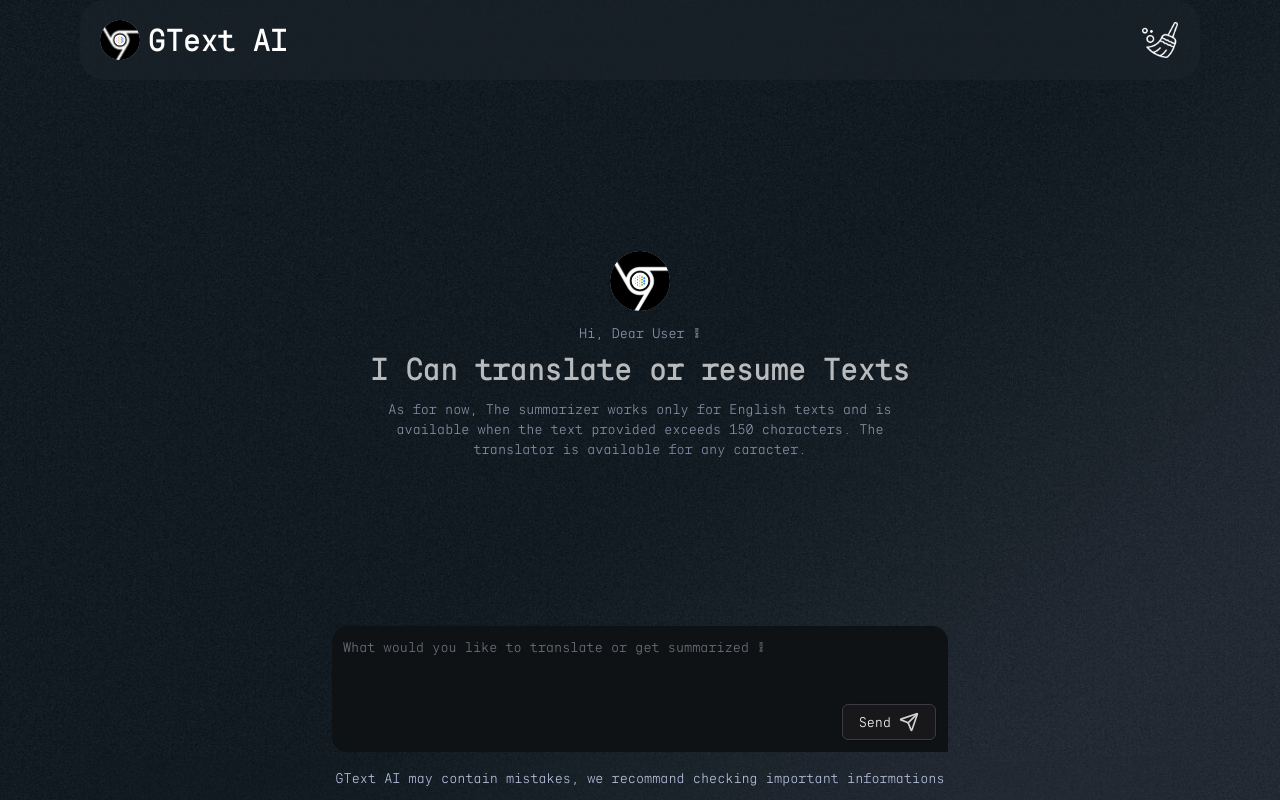
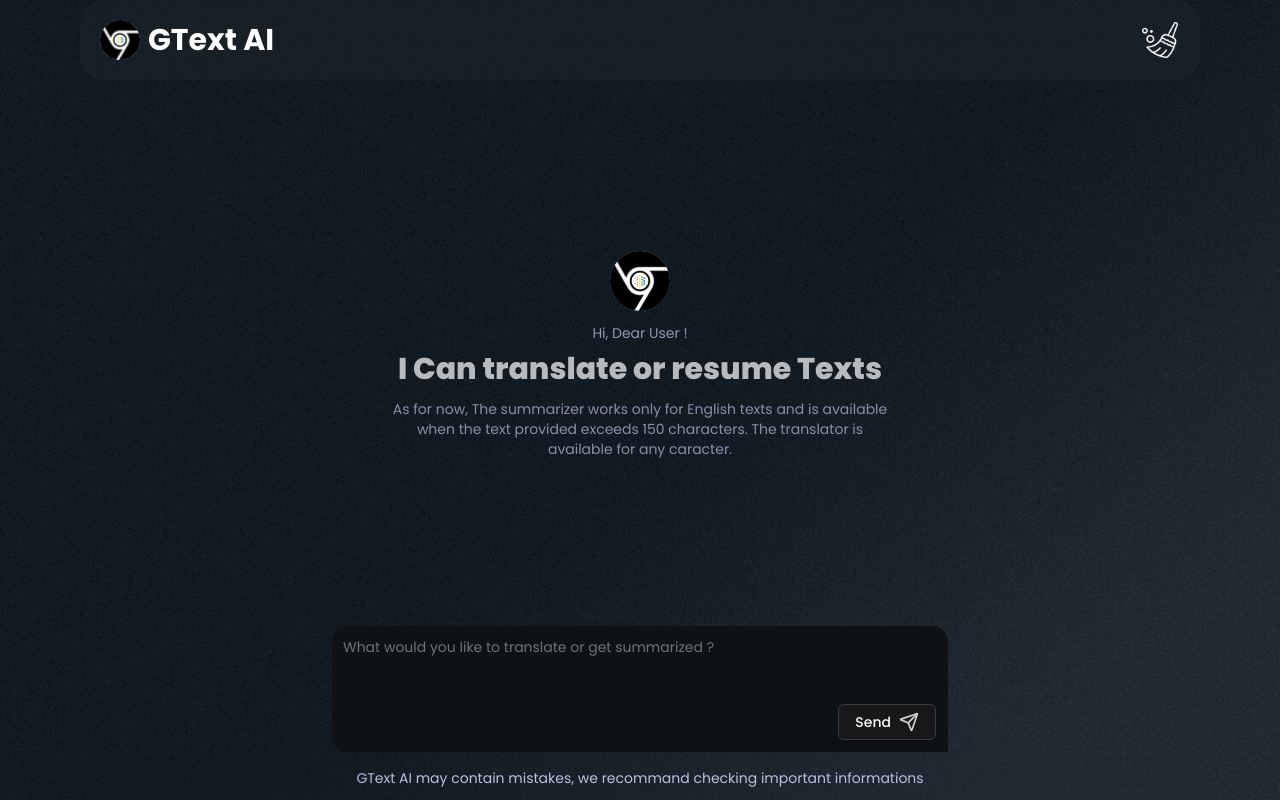
Before and after one commit to Jomagene/hng12-stage3-ai-text-interface, a Next.js app: page / in a window 1280 px wide. Built offline with nearby package versions, Linux system fonts and the light colour scheme.

Commit message:
style: imrpove font

```diff
--- a/app/layout.js
+++ b/app/layout.js
@@ -9,6 +9,12 @@
 export default function RootLayout({ children }) {
   return (
     <html lang="en">
+      <head>
+        <link
+          href="https://fonts.googleapis.com/css2?family=Poppins:ital,wght@0,100;0,200;0,300;0,400;0,500;0,600;0,700;0,800;0,900;1,100;1,200;1,300;1,400;1,500;1,600;1,700;1,800;1,900&display=swap"
+          rel="stylesheet"
+        />
+      </head>
       <body>{children}</body>
     </html>
   );
--- a/styles/globals.css
+++ b/styles/globals.css
@@ -1,18 +1,12 @@
 @tailwind base;
 @tailwind components;
 @tailwind utilities;
-
-@font-face {
-  font-family: 'Gravitica';
-  src: url('/fonts/font-gravitica-mono-light.woff2') format('woff2');
-  font-style: normal;
-}
 
 body {
   background: url('/images/bg.jpg');
   background-repeat: no-repeat;
   background-size: cover;
-  font-family: 'Gravitica';
+  font-family: 'poppins';
   color: #b8c2e0;
   min-height: 100vh;
   overflow-y: scroll;
```
